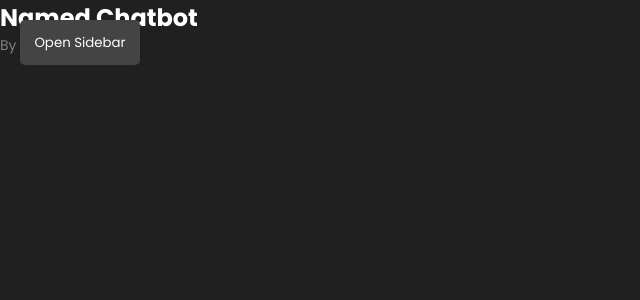
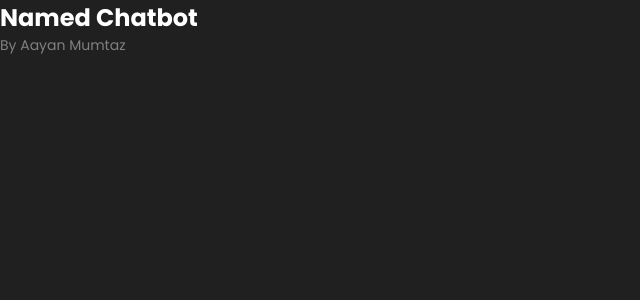
Before and after one commit to Not-Secret-Dev/Chatbot-using-React, a React (Vite) app: page / in a window 1280 px wide. Shown: the top 300 px of the page, without its empty margins (0-640 px from the left). Built offline with nearby package versions, Linux system fonts and the light colour scheme.

Commit message:
Removed Sidebar

```diff
--- a/src/App.jsx
+++ b/src/App.jsx
@@ -1,46 +1,11 @@
 import React, { useState } from "react";
 import styled from "styled-components";
 import HeaderComponent from "./Components/Header/HeaderComponent";
-import AsideComponent from "./Components/Aside/AsideComponent";
-
-const SideOCBtn = styled.button`
-  position: fixed;
-  top: 20px;
-  left: ${(props) =>
-    props.openSB
-      ? "270px"
-      : "20px"};
-  z-index: 100;
-  width: 120px;
-  height: 45px;
-  background-color: #444;
-  color: white;
-  border: none;
-  border-radius: 5px;
-  cursor: pointer;
-  transition: left 0.3s ease, background-color 0.3s ease;
-
-  &:hover {
-    background-color: #555;
-  }
-`;
 
 function App() {
-  const [openSB, setOpenSB] = useState(false);
-
-  const handleSideOCBtn = () => {
-    setOpenSB((prevState) => !prevState);
-  };
-
   return (
     <>
       <header style={{ display: "flex", alignItems: "center" }}>
-        <div className="aside">
-          <AsideComponent openSB={openSB} />
-          <SideOCBtn onClick={handleSideOCBtn}>
-            {openSB ? "Close Sidebar" : "Open Sidebar"}
-          </SideOCBtn>
-        </div>
         <HeaderComponent />
       </header>
     </>
--- a/src/Components/Aside/AsideComponent.jsx
+++ /dev/null
@@ -1,29 +0,0 @@
-import React from "react";
-import styled from "styled-components";
-
-const Sidebar = styled.div`
-  position: fixed;
-  top: 0;
-  left: 0;
-  width: ${(props) => (props.openSB ? "250px" : "0")};
-  height: 100%;
-  background-color: #222;
-  overflow-x: hidden;
-  transition: width 0.3s ease;
-  z-index: 98;
-`;
-
-const SidebarContent = styled.div`
-  margin: 20px;
-  color: white;
-`;
-
-function AsideComponent({ openSB }) {
-  return (
-    <Sidebar openSB={openSB}>
-      {openSB && <SidebarContent>Sidebar Content</SidebarContent>}
-    </Sidebar>
-  );
-}
-
-export default AsideComponent;
```
